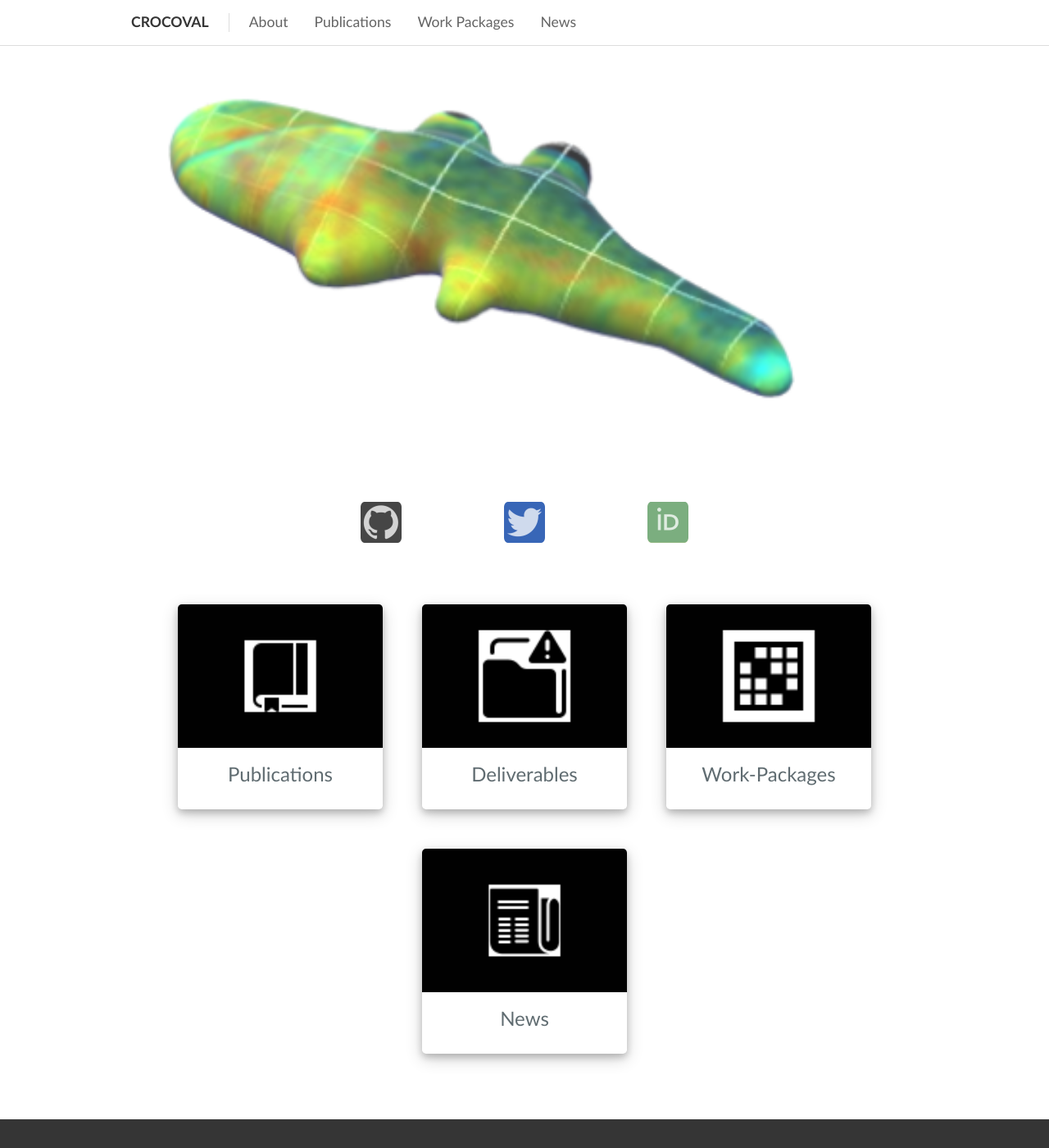
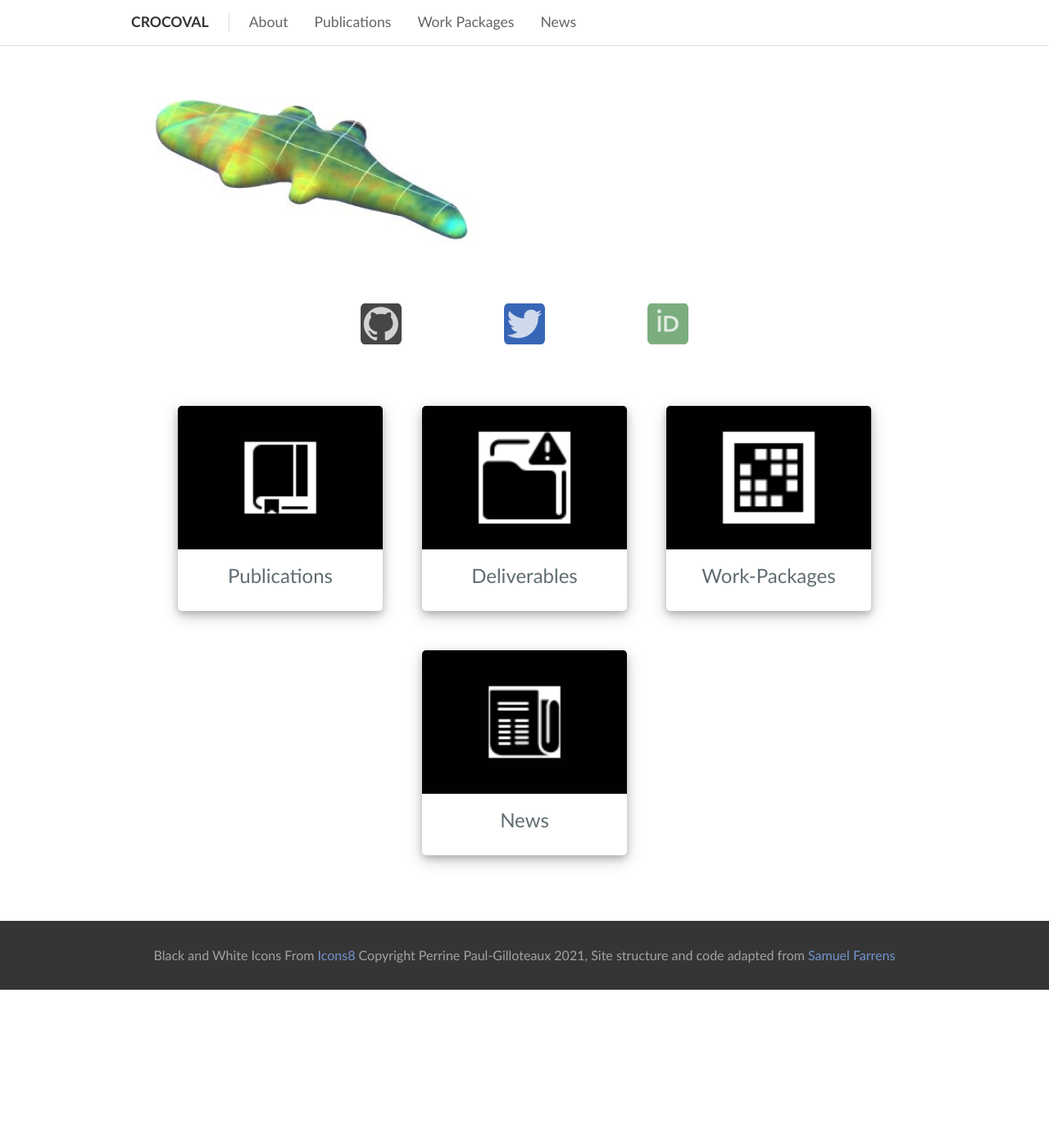
Before and after one commit to anrcrocoval/anrcrocoval.github.io, a Jekyll site: the page built from index.html, in a window 1280 px wide and 1400 px high. Shown: the whole window at 82% size. Built offline with Jekyll 4.4.1, drawn with Linux system fonts in a browser that asks for light colours.

Commit message:
home image correction

```diff
--- a/_sass/home.scss
+++ b/_sass/home.scss
@@ -3,16 +3,16 @@
 }
 
 .home-image-container {
-  width: 100%;
-  height: 460px;
+  width: auto;
+  height:auto;
   margin-left: auto;
   margin-right: auto;
   margin-bottom: 2rem;
 }
 
 .home-image {
-  width: 100%;
-  height: 100%;
+  width: 50%;
+  height: auto;
   border-radius: 0.3rem;
   object-fit: cover;
   display: block;
```
Also changed, not shown: assets/images/logocrocoval_home.jpg.
